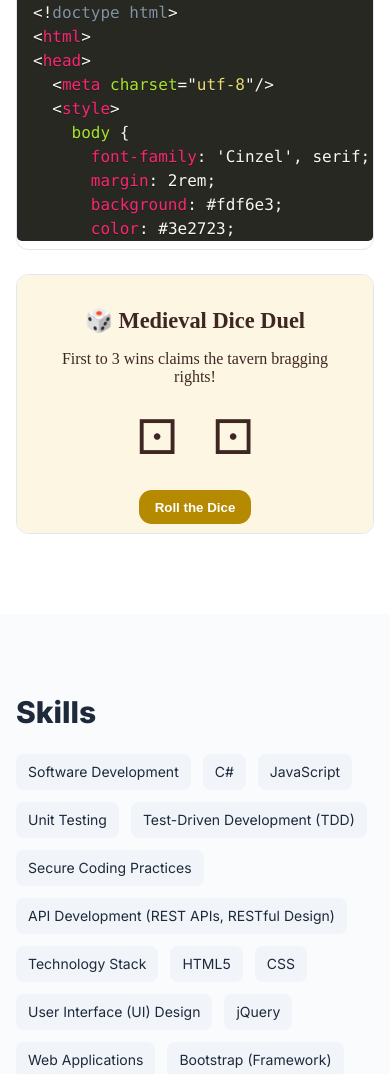
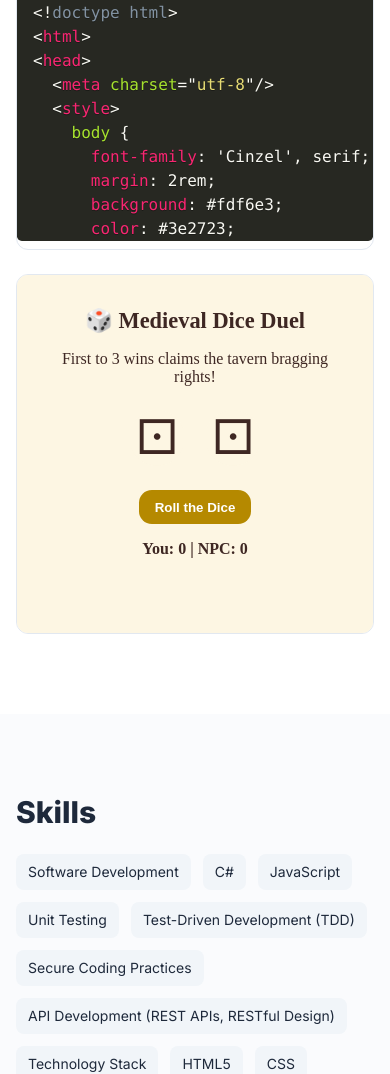
Before and after one commit to DominicTalbot/DevDominic, a plain HTML site: page index.html in a window 390 px wide. Shown: the part 4449-5523 px from the top of the page. Drawn offline with nearby package versions, Linux system fonts and the light colour scheme.

Commit message:
Iframe improved for small screens

```diff
--- a/index.html
+++ b/index.html
@@ -586,7 +586,7 @@
         </div>
         <iframe
           id="demo-frame"
-          class="w-full min-h-[260px] sm:min-h-[360px] rounded-xl border border-slate-200 dark:border-slate-700 bg-white"
+          class="w-full min-h-[360px] sm:min-h-[400px] rounded-xl border border-slate-200 dark:border-slate-700 bg-white"
         ></iframe>
       </div>
     </section>
```
